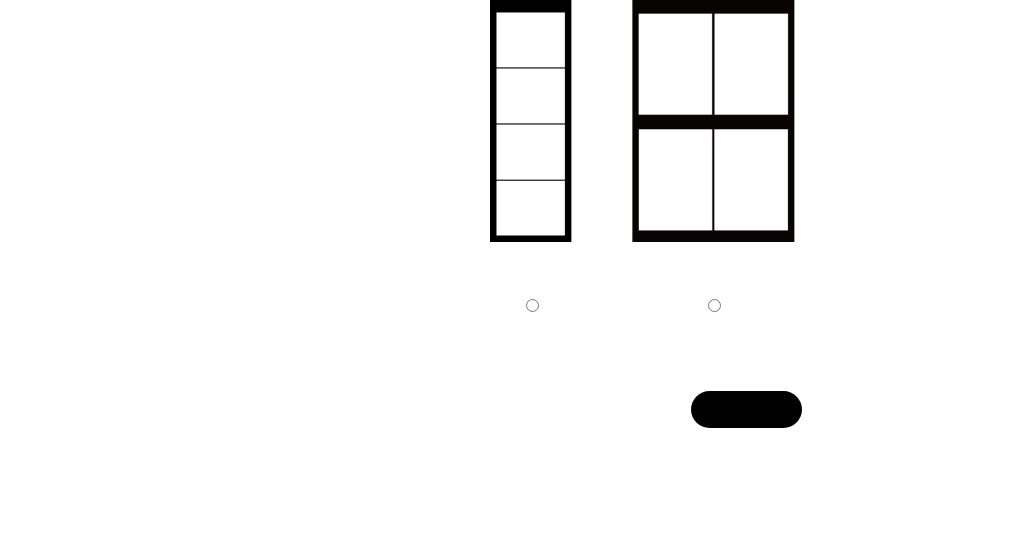
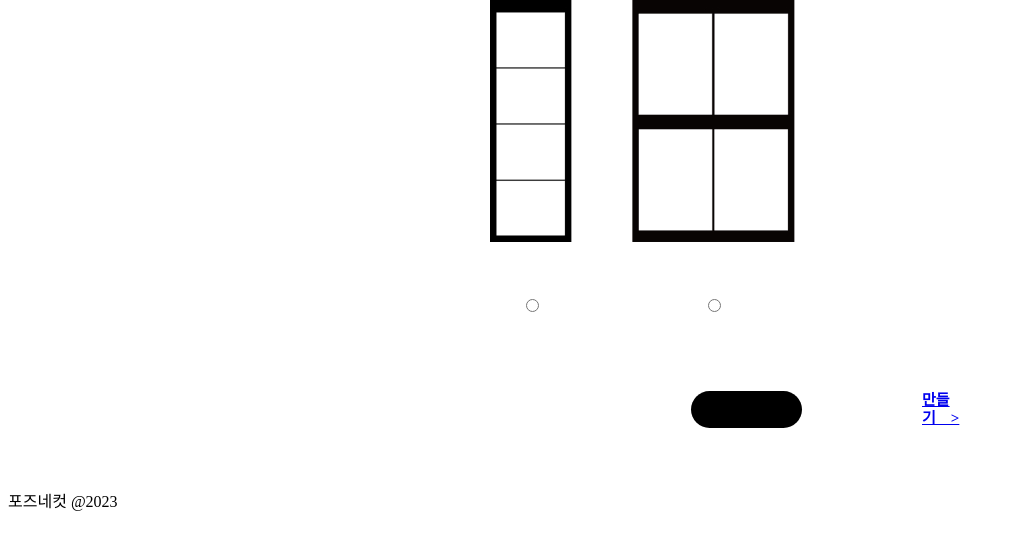
Before and after one commit to yhkim337/posefourcut, a Django app: page / in a window 1280 px wide. Shown: the part 257-800 px from the top of the page, without its empty margins (0-1012 px from the left). Run offline with Django 4.2, Linux system fonts and the light colour scheme; some web fonts are replaced.

Commit message:
url connect

```diff
--- a/poseSelect/templates/poseSelect/index.html
+++ b/poseSelect/templates/poseSelect/index.html
@@ -44,10 +44,12 @@
 
       <div style="cursor: pointer">
         <div class="posestart">
-          <div class="posestart_phrase">만들기 &nbsp;&nbsp; ></div>
+          <div class="posestart_phrase">
+            <a href="{% url 'fourbyone' %}">만들기 &nbsp;&nbsp; ></a>
+          </div>
         </div>
       </div>
     </div>
   </body>
-  <!-- <footer>포즈네컷 @2023</footer> -->
+  <footer>포즈네컷 @2023</footer>
 </html>
--- a/poseSelect/views.py
+++ b/poseSelect/views.py
@@ -2,3 +2,6 @@
 
 def index(request):
     return render(request, 'poseSelect/index.html')
+
+def fourbyone(request):
+    return render(request, 'poseSelect/fourbyone.html')
--- a/posefourcut/urls.py
+++ b/posefourcut/urls.py
@@ -7,5 +7,6 @@
 urlpatterns = [
     path('admin/', admin.site.urls),
     path('', poseSelect.views.index, name='index'),
+    path('fourbyone/', poseSelect.views.fourbyone, name='fourbyone'),
 ]
 urlpatterns += static(settings.STATIC_URL, document_root=settings.STATIC_ROOT)
```
